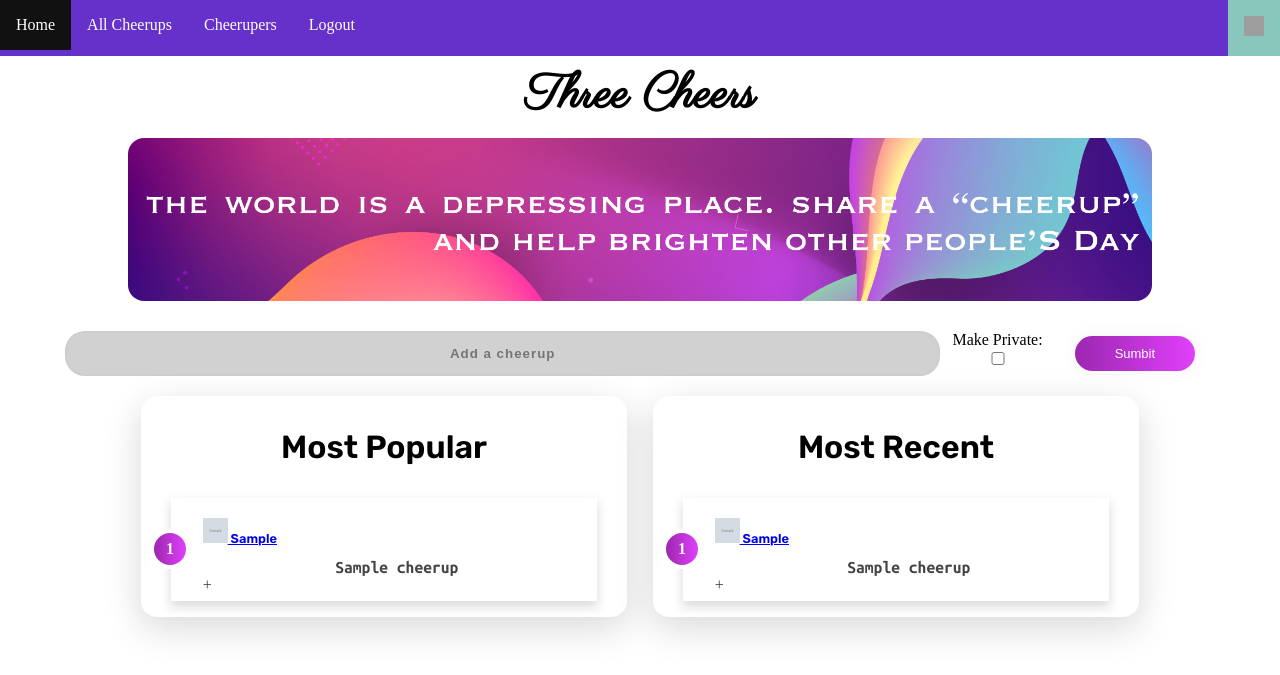
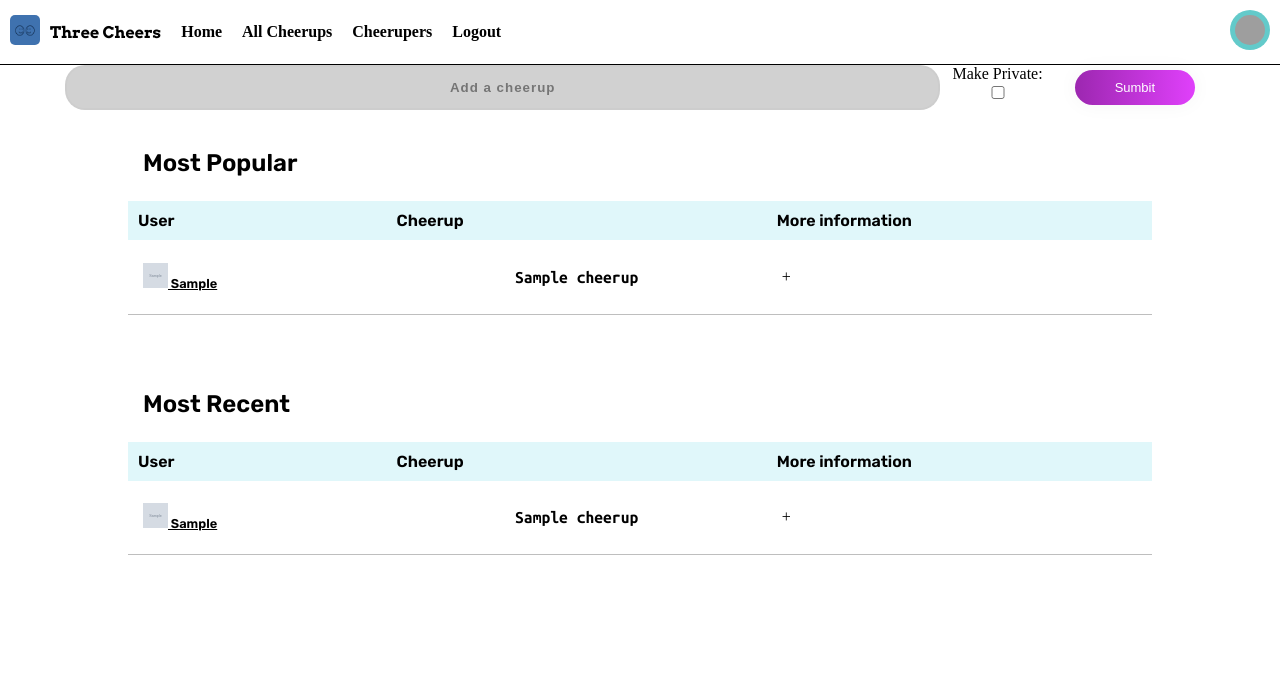
Before and after one commit to kdaya001/cheer-you-up, a Flask app: page /home in a window 1280 px wide. Shown: the top 675 px of the page. Run offline with Flask 2, Linux system fonts and the light colour scheme; the visitor is signed in with stand-in values (Sample User, id 1); grey boxes marked "Sample" are stand-in pictures; a database or web service that is not in the repository returns one stand-in record (values such as "Sample title"); lists and menus that the app fills with data are empty; some libraries are stand-ins or nearby versions; grey boxes are pictures that could not be loaded.

Commit message:
update index html

```diff
--- a/static/javascript/cheerup-list.js
+++ b/static/javascript/cheerup-list.js
@@ -3,12 +3,16 @@ const cheerups_list = document.getElementsByClassName('cheerup');
 function moreDetails(event) {
     let userDetails = "";
 
-    if(event.target.parentElement.children.length > 4) {
-        userDetails = event.target.parentElement.children[5];
-    }
-    else {
-        userDetails = event.target.parentElement.children[3];
-    }
+    console.log(event)
+
+    // if(event.target.parentElement.children.length > 4) {
+    //     userDetails = event.target.parentElement.children[5];
+    // }
+    // else {
+    //     userDetails = event.target.parentElement.children[3];
+    // }
+
+    userDetails = event.target.parentElement.children[1]
 
     console.log(event.target.parentElement.children.length)
     let currentState = userDetails.style.display
--- a/static/styles/base-style.css
+++ b/static/styles/base-style.css
@@ -13,12 +13,9 @@ body {
     height: 35px;
 }
 
-#logo {
-    font-family: 'Parisienne', cursive;
-    font-size: 3rem;
-    text-align: center;
-    padding-top: 15px;
-    margin-bottom: 10px;
+#company-name {
+    font-family: 'Arvo', serif;
+    text-align: left;
 }
 
 #home-icon {
@@ -111,22 +108,6 @@ input {
     background-color : #d1d1d1;
 }
 
-.nav-ul {
-    list-style-type: none;
-    margin: 0;
-    padding: 0;
-    background-color: rgb(102, 48, 202);
-    position: fixed;
-    top: 0;
-    width: 100%;
-    z-index: 99;
-}
-
-.nav-li {
-    float: left;
-}
-
-.nav-li a,
 .avatar-li a {
     display: block;
     color: white;
@@ -135,29 +116,43 @@ input {
     text-decoration: none;
 }
 
-.nav-li a:hover:not(.active) {
-    background-color: #111;
+.nav-avatar, #logo {
+    width: 30px;
+    height: 30px;
+}
+
+#logo-table-heading {
+    padding-right: 0px;
+}
+
+#logo {
+    border-radius: 5px;
+    padding-left: 0px;
 }
 
 .nav-avatar {
-    width: 20px;
-    height: 20px;
+    margin: 10px;
+    padding: 5px;
+    background-color: rgb(99, 202, 202);
+    border-radius: 40px;
 }
 
 .avatar-li {
     float: right;
-    background-color: rgb(137, 199, 189);
+    background-color: rgb(87, 160, 148);
 }
 
-.post-content-container, .cheerup-content-container {
+nav {
+    display: flex;
+    justify-content: space-between;
+    border-bottom: .5px solid black;
+}
+
+.cheerup-content-container {
     margin: 0 auto;
     width: 80%;
     max-width: 1500px;
     border-radius: 1em;
-    grid-row: 2 / span 1;
-    grid-column: 1 / span 3;
-    display: grid;
-    grid-template-columns: 1fr 1fr;
 }
 
 .cheerup {
@@ -173,10 +168,18 @@ input {
     font-family: 'Rubik', sans-serif;
 }
 
-.cheerup-heading, .cheerupers-heading {
-    text-align: center;
+.cheerup-heading, .cheerupers-heading, .cheerup-table-heading {
     font-family: 'Rubik', sans-serif;
-    font-size: 2em;
+    padding-left: 15px;
+    padding-top: 15px;
+}
+
+.cheerup-heading, .cheerup-heading {
+    font-size: 1.5em;
+}
+
+.cheerup-table-heading {
+    background-color: #E0F7FA;
 }
 
 .all-container {
@@ -212,7 +215,33 @@ input {
 }
 
 #home-icon-link {
-    padding: 0px;
+    display: none;
+}
+
+th {
+    text-align: left;
+    padding: 10px;
+}
+
+tr td {
+    border-bottom: 1px solid rgb(190, 190, 190);
+    padding: 10px 15px;
+}
+
+table {
+    border-collapse: collapse;
+    table-layout: auto;
+}
+
+table * {
+    text-decoration: none;
+    color: black;
+}
+
+
+
+.cheerup-table {
+    width: 100%;
 }
 
 @media only screen and (max-width: 900px) {
@@ -234,10 +263,8 @@ input {
         white-space: nowrap;
     }
 
-    #home-icon-li {
+    #home-icon-link {
         display: block;
-        margin-top: 10px;
-        margin-left: 5px;
     }
 
     #home-text-li {
--- a/static/styles/index-style.css
+++ b/static/styles/index-style.css
@@ -1,37 +1,14 @@
-ol li {
-    max-width: 38rem;
-}
-
 .container {
     display: flex;
     flex-direction: column;
 }
 
 #banner {
-    grid-column: 1 / span 3;
-    grid-row: 1 / span 1;
     background-color: #ffffff;
     margin: 0 auto;
     margin-bottom: 30px;
     max-width: 1600px;
     border-radius: 1em;
-}
-
-#popular-cheerups, #recent-cheerups {
-    background-color: #ffffff;
-    margin-bottom: 30px;
-    width: 95%;
-    border-radius: 1em;
-    box-shadow: 0px 11px 35px 2px rgba(0, 0, 0, 0.14);
-    margin: 0 auto;
-}
-
-#popular-cheerups {
-    grid-column: 1 / span 1;
-}
-
-#recent-cheerups {
-    grid-column: 2 / span 1;
 }
 
 #banner img {
--- a/templates/base.html
+++ b/templates/base.html
@@ -12,39 +12,45 @@
 
     <link href="/static/styles/base-style.css" rel="stylesheet">
 
-    <link rel="preconnect" href="https://fonts.googleapis.com">
-    <link rel="preconnect" href="https://fonts.gstatic.com" crossorigin>
     <link href="https://fonts.googleapis.com/css2?family=Rubik:ital,wght@0,600;1,500&display=swap" rel="stylesheet">
 
-    <link rel="preconnect" href="https://fonts.googleapis.com">
-    <link rel="preconnect" href="https://fonts.gstatic.com" crossorigin>
     <link href="https://fonts.googleapis.com/css2?family=Rubik:ital,wght@0,600;1,500&family=Ubuntu+Mono:wght@700&display=swap" rel="stylesheet">
+
+    <link href="https://fonts.googleapis.com/css2?family=Arvo:wght@700&family=Parisienne&display=swap" rel="stylesheet">
 
     {% block additionalStyles %}{% endblock additionalStyles %}
 </head>
 <body>
     <header>
         <nav>
-            <h3 id="logo">Three Cheers</h3>
-            <ul class="nav-ul">
-                <li class="nav-li" id="home-text-li"><a href="/home">Home</a></li>
-                <li class="nav-li" id="home-icon-li">
+            <table>
+                <tr>
+                    <th id="logo-table-heading">
+                        <img src="/static/images/logo.png" alt="logo" id="logo">
+                    </th>
+                    <th id="company-name"><span id="company-name-logo">Three Cheers</span></th>
+                    <th id="home-text-li"><a href="/home">Home</a></th>
+                    <th id="home-icon-link">
                         <a href="/home" id="home-icon-link">
                             <img src="/static/images/home-icon.png" alt="home" id="home-icon"/>
                         </a>
-                </li>
-                <li class="nav-li"><a href="/all-cheerups">All Cheerups</a></li>
-                <li class="nav-li"><a href="/all-cheerupers">Cheerupers</a></li>
+                    </th>
+                    <th><a href="/all-cheerups">All Cheerups</a></th>
+                    <th><a href="/all-cheerupers">Cheerupers</a></th>
+
                     {% if user_id %}
-                <li class="nav-li"><a href="/sessions/destroy">Logout</a></li>
+                    <th><a href="/sessions/destroy">Logout</a></th>
+                    {% else %}
+                    <th><a href="/signup">Signup</a></th>
+                    <th><a href="/login">Login</a></th>
+                    {% endif %}
+                </tr>
+            </table>
             {% if avatar %}
-                <li class="avatar-li"><a href="/user-profile/{{user_id}}"><img class="nav-avatar" src={{avatar}}></a></li>
+            <a href="/user-profile/{{user_id}}">
+                <img class="nav-avatar" src={{avatar}}>
+            </a>
             {% endif %}
-                {% else %}
-                <li class="nav-li"><a href="/signup">Signup</a></li>
-                <li class="nav-li"><a href="/login">Login</a></li>
-                {% endif %}
-            </ul>
         </nav>
     </header>
     <main>
--- a/templates/cheerup/index.html
+++ b/templates/cheerup/index.html
@@ -4,28 +4,29 @@
 <link href="/static/styles/index-style.css" rel="stylesheet">
 {% endblock additionalStyles %}
 
-
-{% block top_content %}
-<section id="banner">
-    <img src="/static/images/banner.png" alt="banner" />
-</section>
-{% endblock top_content %}
-
 {% block main_content %}
 {% if top_ten_cheerups %}
 <section class="cheerup-content-container">
     <section id="popular-cheerups">
-        <h1 class="cheerup-heading">Most Popular</h1>
-        <ol>
+        <h3 class="cheerup-heading">Most Popular</h3>
+        <table class="cheerup-table">
+            <tr class="cheerup-table-heading">
+                <th>User</th>
+                <th>Cheerup</th>
+                <th>More information</th>
+            </tr>
             {% for cheerup in top_ten_cheerups %}
-            <li class="cheerup-container">
+            <tr>
+                <td>
                     <a href="/user-profile/{{cheerup['userid']}}">
                         <p class="first_name">
                             <img class="avatar" src="{{cheerup[1]}}" />
                             {{cheerup['first_name']}}
                         </p>
                     </a>
-                <div class="cheerup">{{cheerup['cheerup']}}</div>
+                </td>
+                <td class="cheerup">{{cheerup['cheerup']}}</td>
+                <td>
                     <span class="find-out-more">+</span>
                     <div class="user-details">
                         <p>Cheerup Score: {{cheerup['rating']}}</p>
@@ -51,25 +52,35 @@
                             {% endif %}
                         {% endif %}
                     </div>
-            </li>
+                </td>
+            </tr>
             {% endfor %}
-        </ol>
+        </table>
     </section>
 
+    <br/>
+    <br/>
+
     <section id="recent-cheerups">
-        <ol>
-            <h1 class="cheerup-heading">Most Recent</h1>
+        <h3 class="cheerup-heading">Most Recent</h3>
+        <table class="cheerup-table">
+            <tr class="cheerup-table-heading">
+                <th>User</th>
+                <th>Cheerup</th>
+                <th>More information</th>
+            </tr>
             {% for cheerup in recent_ten_cheerups %}
-            <li class="cheerup-container">
-                <div class="poster-details">
+            <tr>
+                <td>
                     <a href="/user-profile/{{cheerup['userid']}}">
                         <p class="first_name">
                             <img class="avatar" src="{{cheerup[1]}}" />
                             {{cheerup['first_name']}}
                         </p>
                     </a>
-                </div>
-                <div class="cheerup">{{cheerup['cheerup']}}</div>
+                </td>
+                <td class="cheerup">{{cheerup['cheerup']}}</td>
+                <td>
                     <span class="find-out-more">+</span>
                     <div class="user-details">
                         <p>Cheerup Score: {{cheerup['rating']}}</p>
@@ -95,9 +106,10 @@
                             {% endif %}
                         {% endif %}
                     </div>
-            </li>
+                </td>
+            </tr>
             {% endfor %}
-        </ol>
+        </table>
     </section>
 </section>
 
```
Also changed, not shown: templates/cheerup/index copy.html (added, +123 -0 lines), static/images/logo.png (added). Lines whose indentation alone changed are shown as unchanged.
